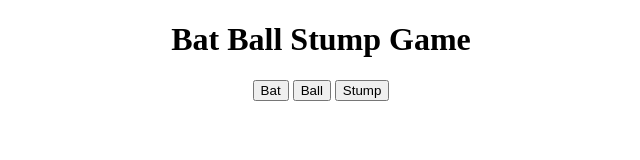
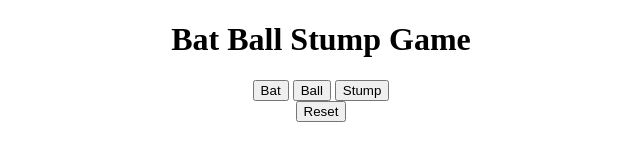
Before and after one commit to rks-031/JavaScript-Calculator, a plain HTML site: page projects/calculator/cricket/cricket.html in a window 1280 px wide. Shown: the whole page, without its empty margins (319-959 px from the left). Drawn offline with Linux system fonts and the light colour scheme.

Commit message:
reset button added

```diff
--- a/projects/calculator/cricket/cricket.html
+++ b/projects/calculator/cricket/cricket.html
@@ -39,6 +39,9 @@
     >
       Stump
     </button>
+
+    <br />
+    <button onclick="localStorage.clear()">Reset</button>
 
     <script>
       let scoreStr = localStorage.getItem("Score");
```
